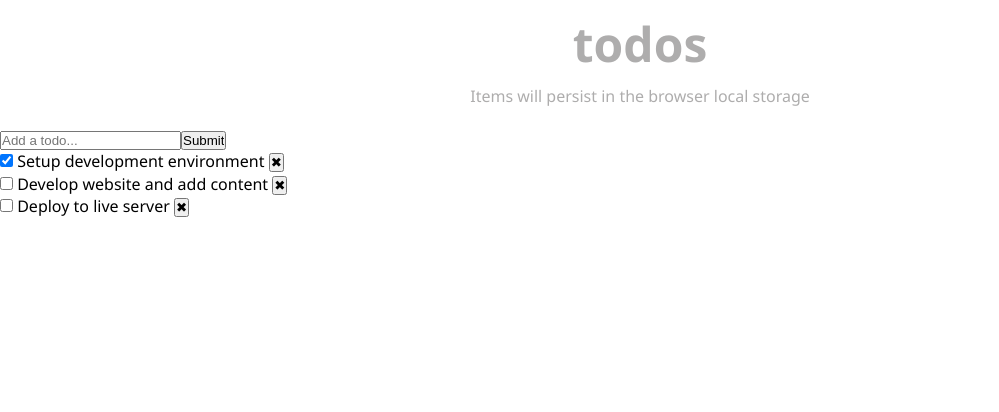
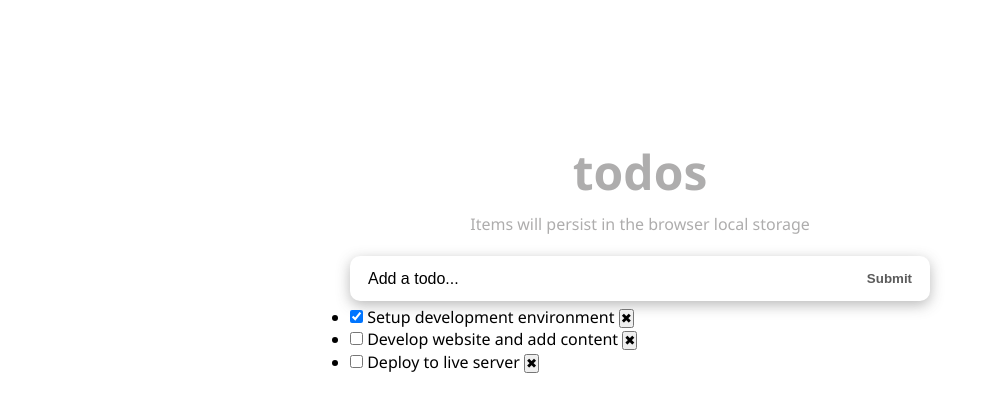
Before and after one commit to ronaldyonggi/react-to-do, a React (Vite) app: page / in a window 1280 px wide. Shown: the top 412 px of the page, without its empty margins (0-999 px from the left). Built offline with nearby package versions, Linux system fonts and the light colour scheme.

Commit message:
app styling

```diff
--- a/src/styles/app.css
+++ b/src/styles/app.css
@@ -12,3 +12,50 @@
   height: 100vh;
   font-weight: 400;
 }
+
+.wrapper {
+  width: 100%;
+  padding: 8rem 20px 3rem;
+}
+.todos {
+  max-width: 580px;
+  margin: 0 auto;
+}
+.form-container {
+  display: flex;
+  border-radius: calc(0.1 * 100px);
+  box-shadow: 0px 4px 14px 0px rgba(70, 70, 70, 0.38);
+  justify-content: space-around;
+  background: #fff;
+  font-size: 1rem;
+}
+.input-text {
+  width: 85%;
+  padding-right: 5px;
+  padding-left: 10px;
+  border-radius: calc(0.5 * 100px);
+  font-size: 1rem;
+}
+.input-text::placeholder {
+  color: #000;
+}
+.input-submit {
+  background: transparent;
+  color: #5b5b5b;
+  text-transform: capitalize;
+  cursor: pointer;
+  font-weight: 600;
+  margin-right: 10px;
+}
+.input-text,
+.input-submit {
+  height: 45px;
+  outline: none;
+  border: none;
+}
+.submit-warning {
+  font-size: 13px;
+  color: red;
+  margin-top: 5px;
+  display: block;
+}
```
